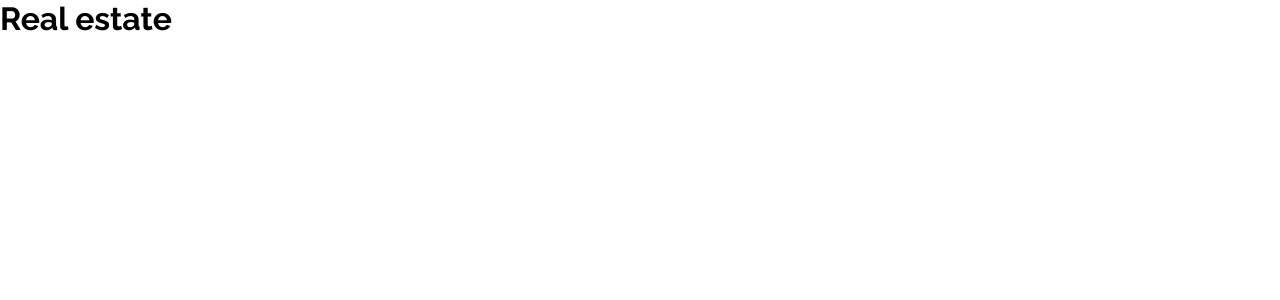
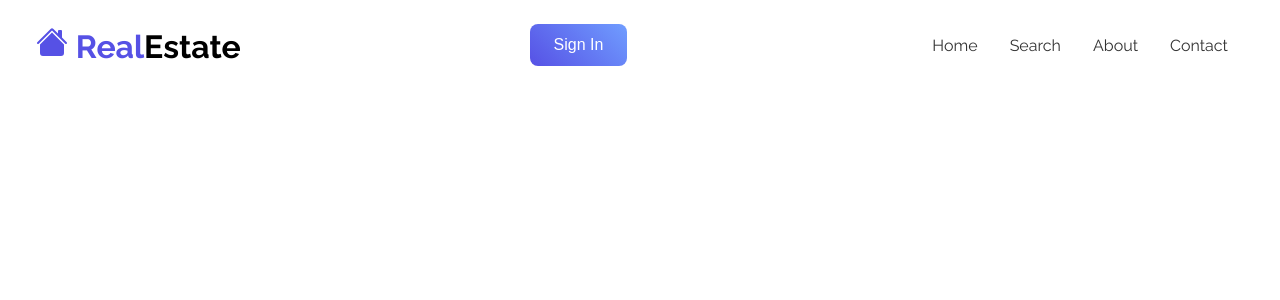
Before and after one commit to Mo-Aziz/real-estate-ui-with-react-, a React (Create React App) app: page / in a window 1280 px wide. Shown: the top 300 px of the page. Built offline with nearby package versions, Linux system fonts and the light colour scheme.

Commit message:
styled the navbar

```diff
--- a/src/App.js
+++ b/src/App.js
@@ -1,9 +1,13 @@
+import React from 'react';
+import Navbar from "../src/components/navbar/Navbar"
 
 function App() {
   return (
     <div>
 
-      <h1>Real estate</h1>
+    <Navbar/>
+    {/* <Hero/>
+    <Best/> */}
     </div>
 
   );
--- /dev/null
+++ b/src/components/navbar/Navbar.css
@@ -0,0 +1,63 @@
+.navbar {
+    width: 100%;
+    height: 90px;
+    top: 0;
+    left: 0;
+    background-color: #fff;
+    border-bottom: ipx solid #eee;
+  }
+
+  .navbar .container {
+    height: 100%;
+    display: flex;
+    justify-content: space-between;
+    align-items: center;
+    padding: 1rem;
+  }
+
+  .navbar span {
+    color: #5651e5;
+  }
+
+  .navbar .nav-menu {
+    display: flex;
+  }
+
+  .navbar li {
+    padding: 1rem;
+  }
+  .humbrger-icon {
+    display: none;
+  }
+
+  .navbar .icon {
+    font-size: 1.5rem;
+  }
+
+  @media screen and (max-width: 940px) {
+    .humbrger-icon {
+      display: block;
+    }
+
+    .navbar .nav-menu {
+      position: absolute;
+      display: flex;
+      flex-direction: column;
+      align-items: center;
+      top: 90px;
+      right: -100%; /* responible  */
+      height: 100%;
+      width: 100%;
+      background: rgba(255, 255, 255, 0.98);
+      transition: 0.4s ease-in-out;
+      z-index: 10;
+    }
+
+    .navbar .active {
+      right: 0;
+    }
+
+    .navbar .nav-menu li a {
+      font-size: 2rem;
+    }
+  }
--- /dev/null
+++ b/src/components/navbar/Navbar.js
@@ -0,0 +1,56 @@
+import React, { useState } from "react";
+import "./Navbar.css";
+import { HiOutlineMenuAlt4 } from "react-icons/hi";
+
+import { FaRegTimesCircle } from "react-icons/fa";
+
+import { BsFillHouseFill } from "react-icons/bs";
+
+const Navbar = () => {
+  const [click, setClick] = useState(false);
+  const handleClick = () => setClick(!click);
+
+  return (
+    <div className="navbar">
+      <div className="container">
+        <h1>
+          {" "}
+          <span>
+            <BsFillHouseFill /> Real
+          </span>
+          Estate{" "}
+        </h1>
+        <button className="btn">Sign In </button>
+
+        <ul className={click ? "nav-menu active" : "nav-menu"}>
+          <li>
+            {" "}
+            <a href="/"> Home </a>{" "}
+          </li>
+          <li>
+            {" "}
+            <a href="/"> Search </a>{" "}
+          </li>
+          <li>
+            {" "}
+            <a href="/"> About </a>{" "}
+          </li>
+          <li>
+            {" "}
+            <a href="/"> Contact </a>{" "}
+          </li>
+        </ul>
+
+        <div className="humbrger-icon" onClick={handleClick}>
+          {click ? (
+            <FaRegTimesCircle className="icon" />
+          ) : (
+            <HiOutlineMenuAlt4 className="icon" />
+          )}
+        </div>
+      </div>
+    </div>
+  );
+};
+
+export default Navbar;
```
Also changed, not shown: src/components/best/Best.css (added), src/components/best/Best.js (added), src/components/hero/Hero.css (added), src/components/hero/Hero.js (added).
